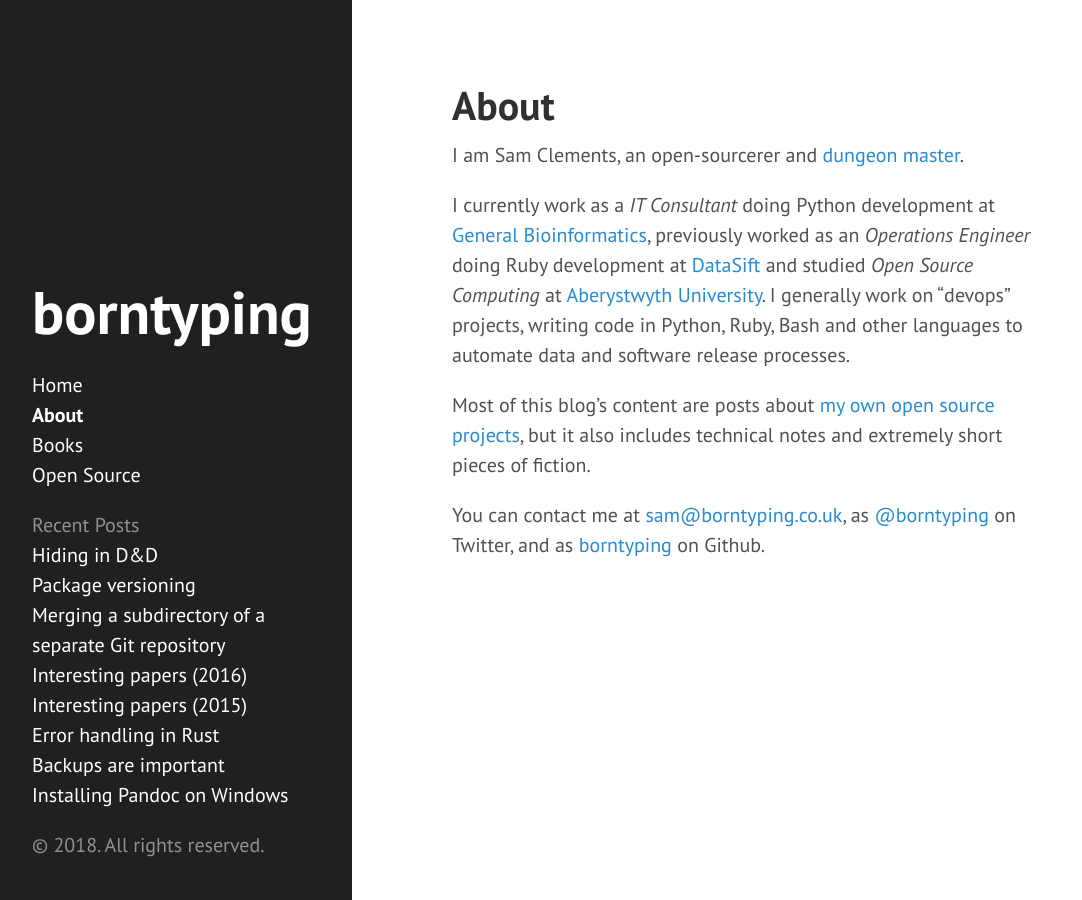
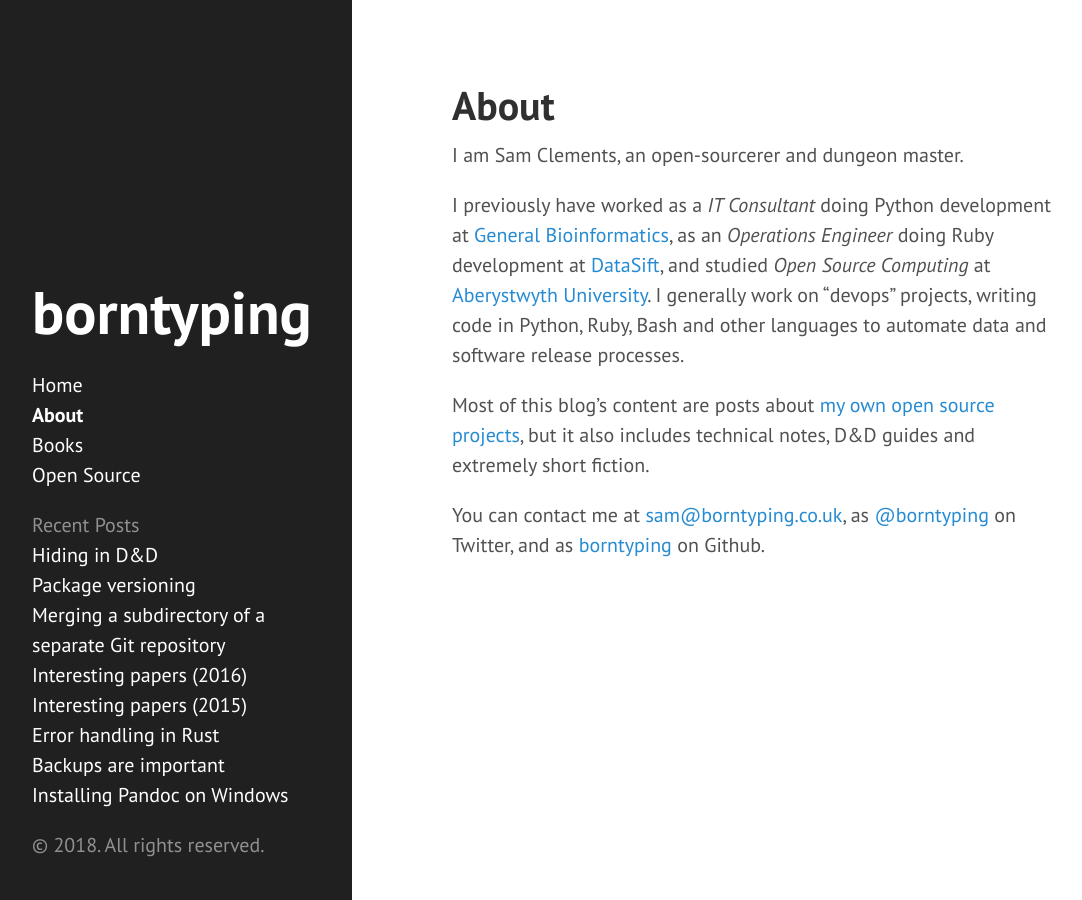
Before and after one commit to borntyping/borntyping.github.io, a Jekyll site: the page built from about.md, in a window 1280 px wide. Shown: the whole page, without its empty margins (8-1090 px from the left). Built offline with Jekyll 4.4.1, drawn with Linux system fonts in a browser that asks for light colours.

Commit message:
Cleanup About page

```diff
--- a/about.md
+++ b/about.md
@@ -4,11 +4,12 @@ title: About
 permalink: /about/
 ---
 
-I am Sam Clements, an open-sourcerer and [dungeon master][dm].
+I am Sam Clements, an open-sourcerer and dungeon master.
 
-I currently work as a *IT Consultant* doing Python development at [General Bioinformatics][gb], previously worked as an *Operations Engineer* doing Ruby development at [DataSift][ds] and studied *Open Source Computing* at [Aberystwyth University][au]. I generally work on "devops" projects, writing code in Python, Ruby, Bash and other languages to automate data and software release processes.
+I previously have worked as a *IT Consultant* doing Python development at [General Bioinformatics][gb], as an *Operations Engineer* doing Ruby development at [DataSift][ds], and studied *Open Source Computing* at [Aberystwyth University][au].
+I generally work on "devops" projects, writing code in Python, Ruby, Bash and other languages to automate data and software release processes.
 
-Most of this blog's content are posts about [my own open source projects]({{ site.baseurl }}/open-source/), but it also includes technical notes and extremely short pieces of fiction.
+Most of this blog's content are posts about [my own open source projects]({{ site.baseurl }}/open-source/), but it also includes technical notes, D&D guides and extremely short fiction.
 
 You can contact me at [sam@borntyping.co.uk][email], as [@borntyping][twitter] on Twitter, and as [borntyping][github] on Github.
 
```
